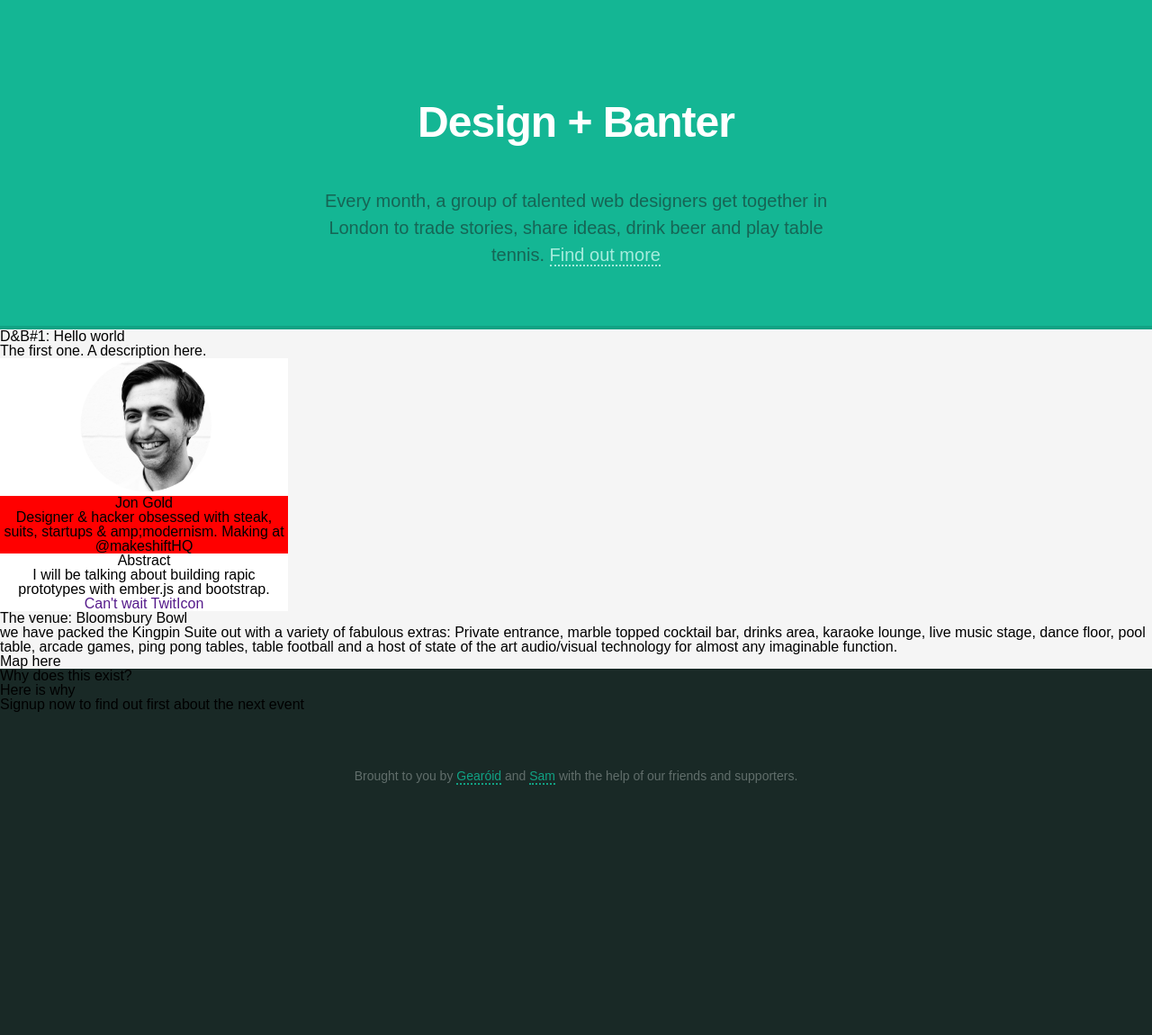
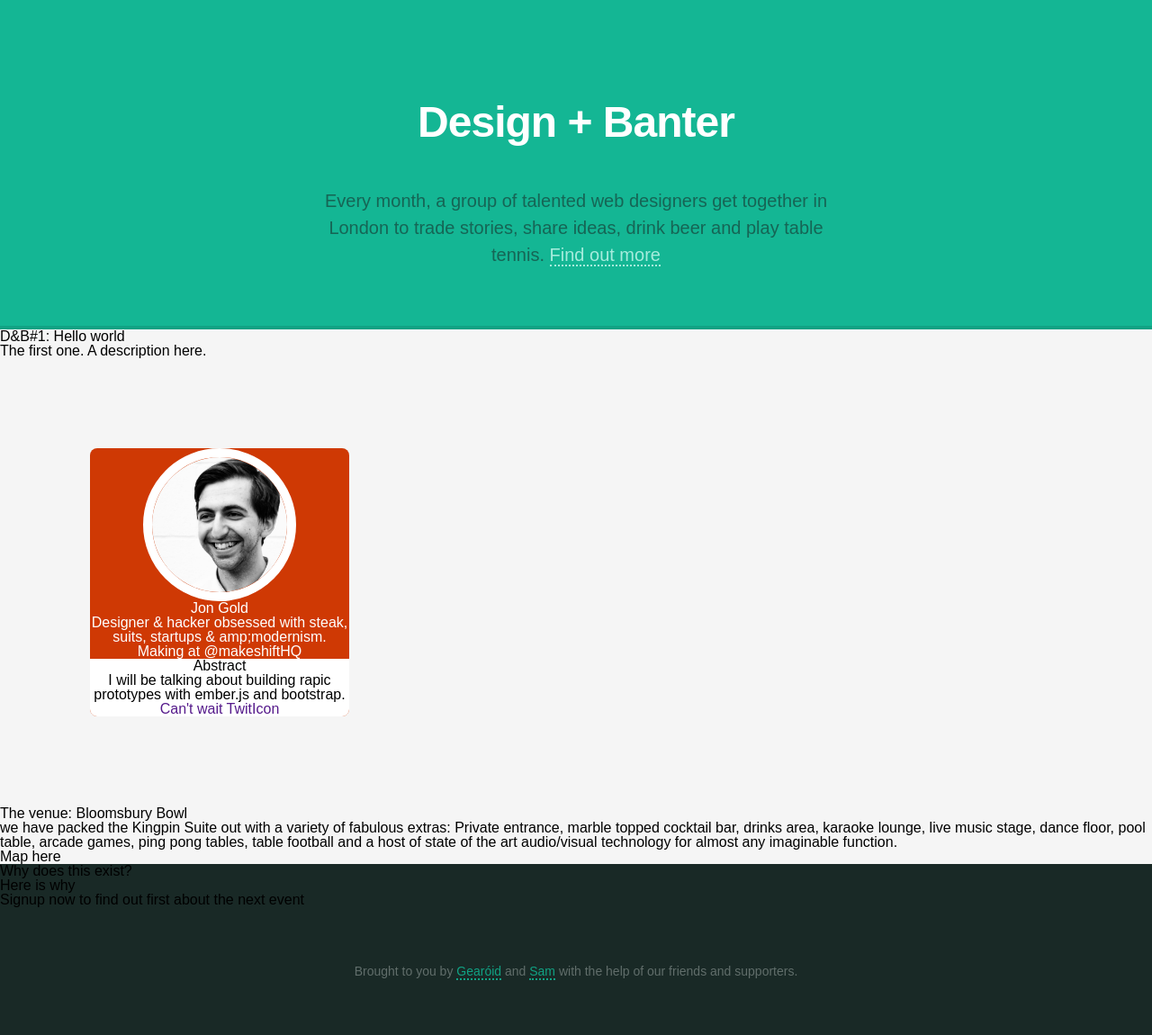
Before and after one commit to design-and-banter/db-dotcom, a Jekyll site: the page built from index.html, in a window 1280 px wide. Shown: the whole page at 90% size. Built offline with Jekyll 4.4.1, drawn with Linux system fonts in a browser that asks for light colours; nearby versions of some CDN libraries; before the commit the page ends 933 px from its top, so only the background shows below that.

Commit message:
adding colours

```diff
--- a/_includes/event.html
+++ b/_includes/event.html
@@ -17,6 +17,8 @@
             <section class='card-bottom'>
             <h2>Abstract</h2>
               <p class="abstract">I will be talking about building rapic prototypes with ember.js and bootstrap.</p>
+            </section>
+            <section class='card-btns'>
               <a href="" class="cant-wait">Can't wait</a>
               <a href='' class='twitter-btn'>TwitIcon</a>
             </section>
--- a/css/site.css
+++ b/css/site.css
@@ -148,15 +148,47 @@ body {
   background: #f5f5f5;
 }
 .speaker {
-  background: white;
-  width: 20em;
+  margin: 100px;
+  background: #CF3904;
+  width: 18em;
   text-align: center;
+  -webkit-border-radius: 8px;
+  -moz-border-radius: 8px;
+  border-radius: 8px;
+  -moz-background-clip: padding;
+  -webkit-background-clip: padding-box;
+  background-clip: padding-box;
+}
+.speaker .head {
+  overflow: hidden;
+  -webkit-border-radius: 120px;
+  -moz-border-radius: 120px;
+  border-radius: 120px;
+  -moz-background-clip: padding;
+  -webkit-background-clip: padding-box;
+  background-clip: padding-box;
+  width: 150px;
+  height: 150px;
+  margin: 0 auto;
+  border: 10px solid white;
+}
+.speaker .head img {
+  display: block;
 }
 .speaker .card-top {
-  background: red;
+  color: white;
 }
 .speaker .card-bottom {
   background: white;
+}
+.speaker .card-btns {
+  background: white;
+  -webkit-border-radius: 0 0 8px 8px;
+  -moz-border-radius: 0 0 8px 8px;
+  border-radius: 0 0 8px 8px;
+  -moz-background-clip: padding;
+  -webkit-background-clip: padding-box;
+  background-clip: padding-box;
 }
 .logo {
   text-align: center;
```
Also changed, not shown: _less/objects/_card.less (+28 -3 lines), images/juan-placeholder.png.
